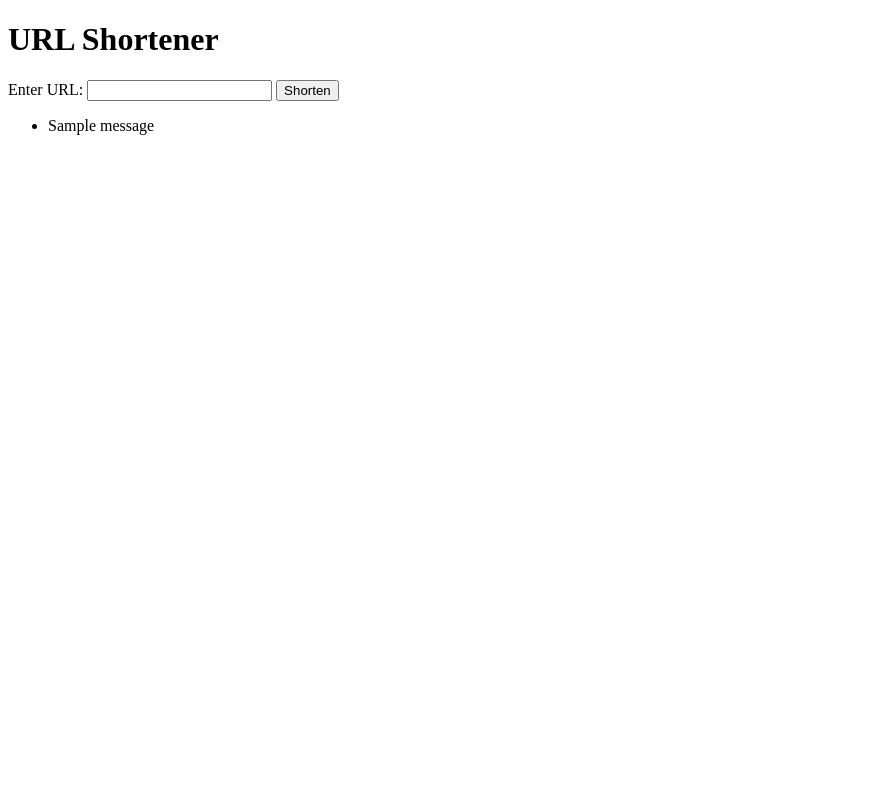
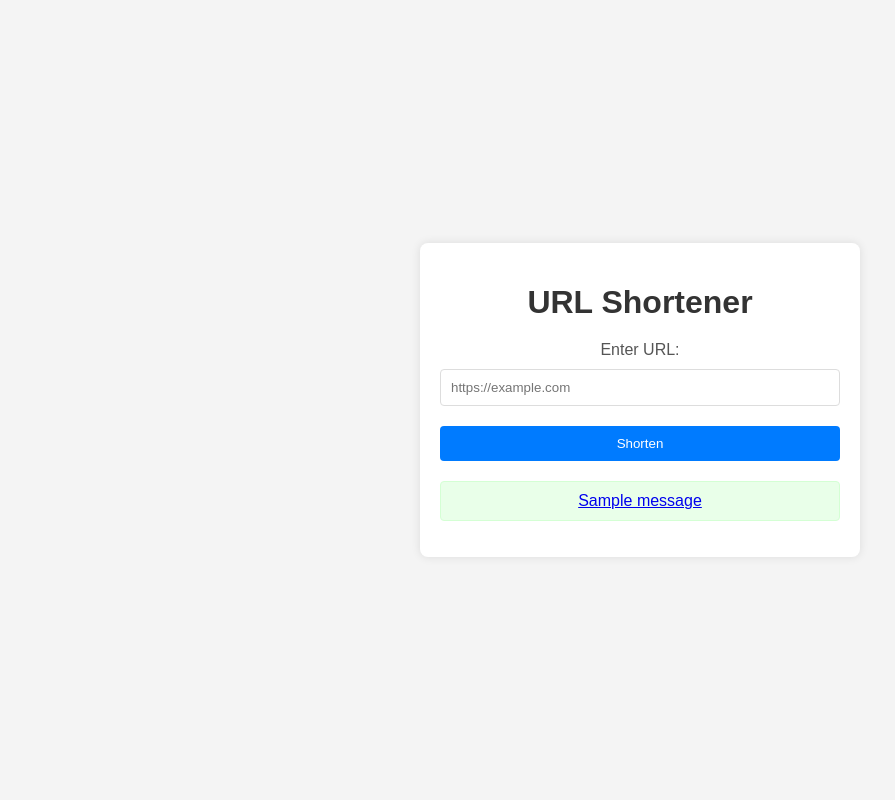
Before and after one commit to mertbildirici1/URL-Shortener, a Flask app: page / in a window 1280 px wide. Shown: the whole page, without its empty margins (0-895 px from the left). Run offline with Flask 3, Linux system fonts and the light colour scheme; one stand-in notice (Sample message) is shown.

Commit message:
made it more beautiful and made the link clickable

```diff
--- a/app.py
+++ b/app.py
@@ -36,7 +36,8 @@ def index():
         cursor.execute('INSERT INTO urls (short, full) VALUES (?, ?)', (short_url, full_url))
         db.commit()
 
-        flash(f'Short URL is: {request.host_url}{short_url}')
+        short_url_full = request.host_url + short_url
+        flash(short_url_full)
         return redirect(url_for('index'))
 
     return render_template('index.html')
@@ -55,4 +56,4 @@ def redirect_url(short_url):
 
 if __name__ == '__main__':
     init_db()
-    app.run(debug=True)
+    app.run(debug=True, port=5001)
--- /dev/null
+++ b/static/style.css
@@ -0,0 +1,74 @@
+body {
+    font-family: Arial, sans-serif;
+    background-color: #f4f4f4;
+    margin: 0;
+    padding: 0;
+    display: flex;
+    justify-content: center;
+    align-items: center;
+    height: 100vh;
+}
+
+.container {
+    background-color: #fff;
+    padding: 20px;
+    border-radius: 8px;
+    box-shadow: 0 0 10px rgba(0, 0, 0, 0.1);
+    text-align: center;
+    width: 400px;
+}
+
+h1 {
+    color: #333;
+    margin-bottom: 20px;
+}
+
+form {
+    display: flex;
+    flex-direction: column;
+}
+
+label {
+    margin-bottom: 10px;
+    color: #555;
+}
+
+input[type="url"] {
+    padding: 10px;
+    border: 1px solid #ddd;
+    border-radius: 4px;
+    margin-bottom: 20px;
+    width: 100%;
+    box-sizing: border-box;
+}
+
+button {
+    padding: 10px;
+    border: none;
+    background-color: #007bff;
+    color: #fff;
+    border-radius: 4px;
+    cursor: pointer;
+}
+
+button:hover {
+    background-color: #0056b3;
+}
+
+.messages {
+    margin-top: 20px;
+    color: #28a745;
+}
+
+.messages ul {
+    list-style: none;
+    padding: 0;
+}
+
+.messages li {
+    background-color: #e9ffe9;
+    border: 1px solid #d4ffd4;
+    padding: 10px;
+    border-radius: 4px;
+    margin-bottom: 10px;
+}
--- a/templates/index.html
+++ b/templates/index.html
@@ -3,23 +3,27 @@
 <head>
     <meta charset="UTF-8">
     <title>URL Shortener</title>
+    <link rel="stylesheet" href="{{ url_for('static', filename='style.css') }}">
 </head>
 <body>
+    <div class="container">
         <h1>URL Shortener</h1>
         <form method="post">
             <label for="full_url">Enter URL:</label>
-        <input type="url" id="full_url" name="full_url" required>
+            <input type="url" id="full_url" name="full_url" placeholder="https://example.com" required>
             <button type="submit">Shorten</button>
         </form>
-
+        <div class="messages">
             {% with messages = get_flashed_messages() %}
                 {% if messages %}
                     <ul>
                     {% for message in messages %}
-                <li>{{ message }}</li>
+                        <li><a href="{{ message }}" target="_blank">{{ message }}</a></li>
                     {% endfor %}
                     </ul>
                 {% endif %}
             {% endwith %}
+        </div>
+    </div>
 </body>
 </html>
```
Also changed, not shown: database.db. Lines whose indentation alone changed are shown as unchanged.
